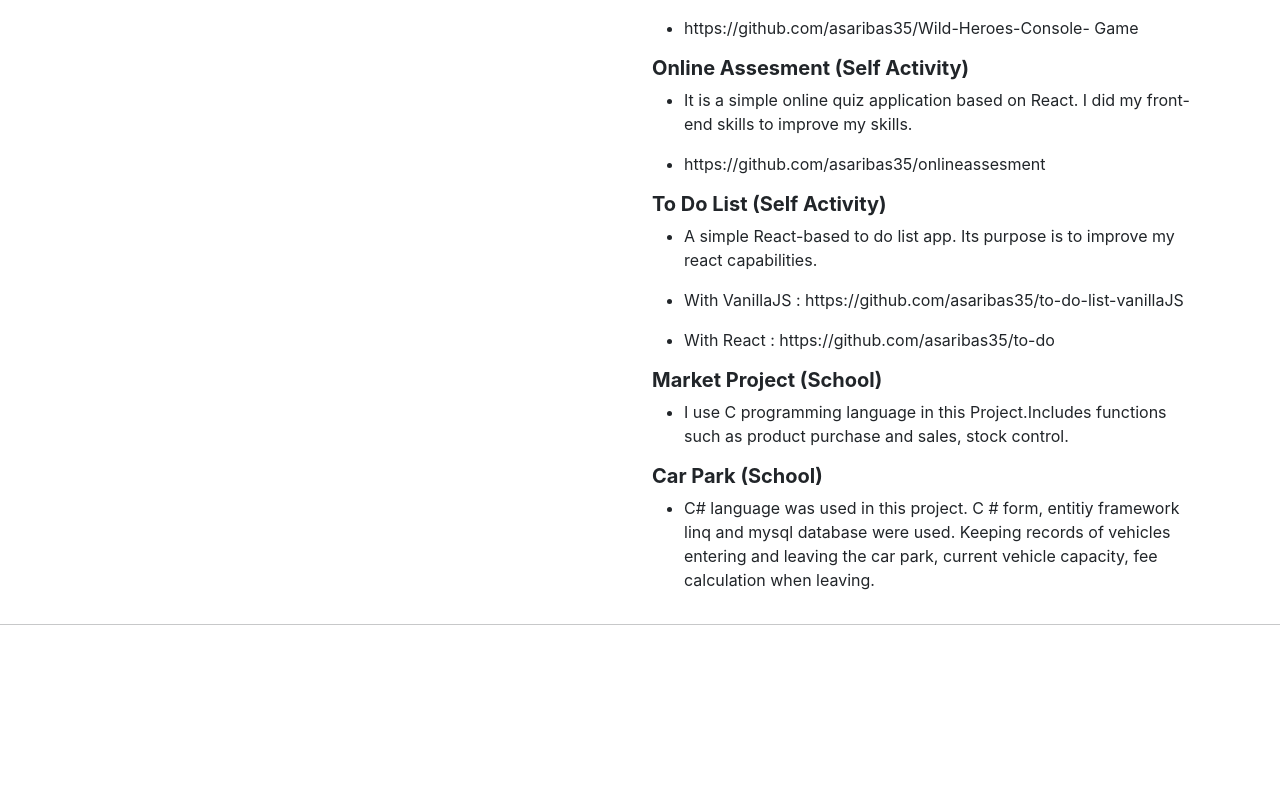
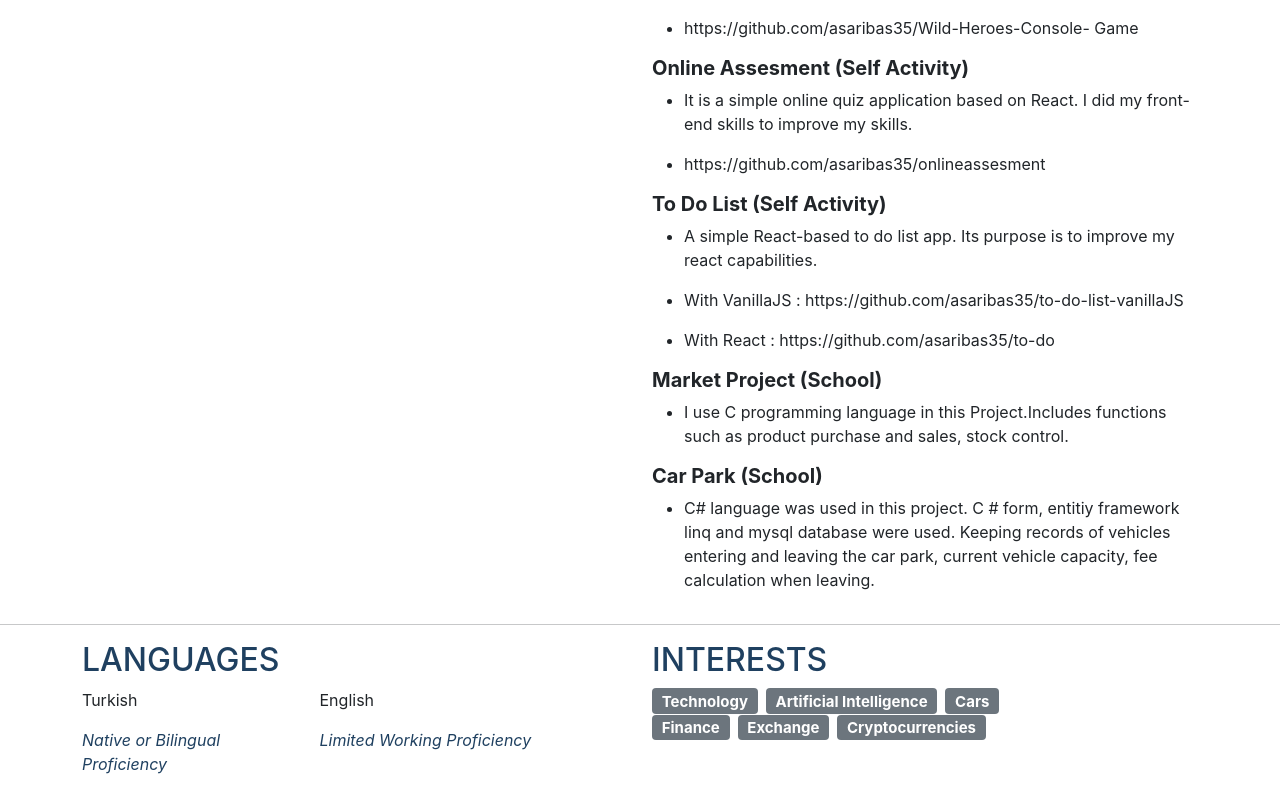
Before and after one commit to asaribas35/Contact-List-with-reactJS, a React (Create React App) app: page / in a window 1280 px wide. Shown: the part 1002-1794 px from the top of the page. Before the commit the page ends 1643 px from the top, so only its background shows below. Built offline with nearby package versions, Linux system fonts and the light colour scheme.

Commit message:
add footer and change some colors

```diff
--- /dev/null
+++ b/src/components/cvfooter.js
@@ -0,0 +1,39 @@
+import React from 'react'
+
+function cvfooter() {
+  return (
+    <>
+        <div className='container'>
+            <div className='row'>
+                <div className='col-12 col-sm-6' >
+                    <h2>LANGUAGES</h2>
+                    <div className='row'>
+                        <div className='col-12 col-sm-5'>
+                            <p>Turkish</p>
+                            <p className='langString'>Native or Bilingual Proficiency</p>
+                        </div>
+                        <div className='col-12 col-sm-5'>
+                            <p>English</p>
+                            <p className='langString'>Limited Working Proficiency</p>
+                        </div>
+
+                    </div>
+                </div>
+                <div className='col-12 col-sm-6'>
+                    <h2>INTERESTS</h2>
+                    <div className='col-12 col-sm-12 col-lg-8'>
+                         <h5 className='d-inline m-2 ms-0'><span className="badge bg-secondary">Technology</span></h5>
+                         <h5 className='d-inline m-2 ms-0'><span className="badge bg-secondary"> Artificial Intelligence</span></h5>
+                         <h5 className='d-inline m-2 ms-0'><span className="badge bg-secondary">Cars</span></h5>
+                         <h5 className='d-inline m-2 ms-0'><span className="badge bg-secondary">Finance</span></h5>
+                         <h5 className='d-inline m-2 ms-0'><span className="badge bg-secondary">Exchange</span></h5>
+                         <h5 className='d-inline m-2 ms-0'><span className="badge bg-secondary">Cryptocurrencies</span></h5>
+              </div>
+                </div>
+            </div>
+        </div>
+    </>
+  )
+}
+
+export default cvfooter
--- a/src/components/navbar.js
+++ b/src/components/navbar.js
@@ -4,7 +4,7 @@ const navbar = () => {
   return (
     <>
 
-<nav className="navbar navbar-expand-lg navbar-light bg-light">
+<nav className="navbar navbar-expand-md navbar-dark bg-dark ">
     <div className="container">
 
     <Link className='navbar-brand' to="/">Ali Sarıbaş</Link>
--- a/src/cvhome.js
+++ b/src/cvhome.js
@@ -3,7 +3,7 @@ import image from '../src/sonp2.jpg'
 import '../node_modules/font-awesome/css/font-awesome.min.css'
 import Cvskills from './components/cvskills'
 import Cvprojects from './components/cvprojects'
-
+import Cvfooter from './components/cvfooter'
 
 function cvhome() {
   return (
@@ -98,7 +98,9 @@ function cvhome() {
 
       {/* section2 */}
       <hr></hr>
-
+      {/* section3 */}
+      <Cvfooter />
+      {/* section3 */}
     </>
   )
 }
--- a/src/index.css
+++ b/src/index.css
@@ -44,3 +44,7 @@ h2{
 h5{
   font-weight: bold;
 }
+.langString{
+  color: #1f4060 ;
+  font-style: italic;
+}
```
